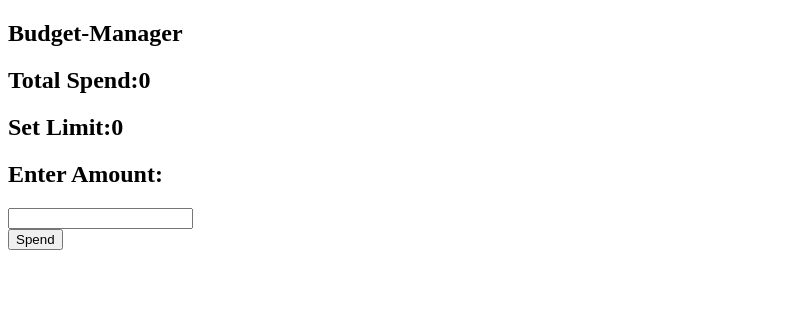
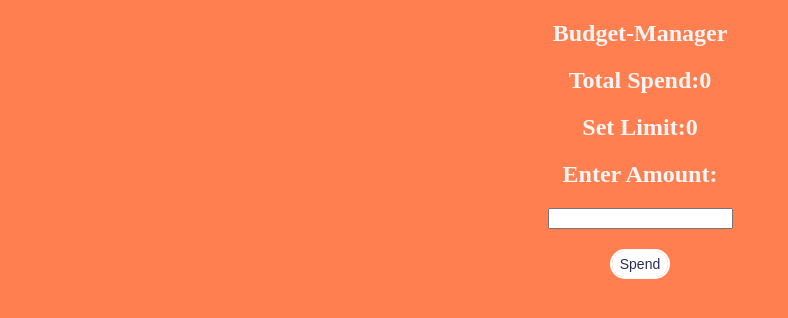
Before and after one commit to maskmanlucifer/Budget-Manager, a browser extension: page index.html in a window 1280 px wide. Shown: the whole page, without its empty margins (0-788 px from the left). Drawn offline with Linux system fonts and the light colour scheme.

Commit message:
added basic css

```diff
--- /dev/null
+++ b/index.css
@@ -0,0 +1,47 @@
+body{
+    background-color:coral;
+    text-align: center;
+    color:whitesmoke;
+}
+.btn{
+
+    border: 2px solid white;
+    background: none;
+    width: 60px;
+    height: 30px;
+    margin-left: 20px;
+    margin-right: 20px;
+    margin-top: 20px;
+    font-size: 14px;
+    cursor: pointer;
+    color: #2a2b59;
+    transition: 0.6s;
+    position: relative;
+    overflow: hidden;
+    border-radius: 25px;
+    outline: none;
+  }
+
+  .btn::before
+  {
+    content: "";
+    position: absolute;
+    left: 0;
+    width: 100%;
+    height: 0%;
+    background:white;
+    z-index: -1;
+    transition: 0.8s;
+  }
+  .btn1::before
+  {
+    top: 0;
+    border-radius: 0 0 50% 50%;
+  }
+  .btn1::before
+  {
+    height: 180%;
+  }
+  .btn1:hover::before{
+    height: 0%;
+  }
--- a/index.html
+++ b/index.html
@@ -2,14 +2,21 @@
 <html lang="en">
 <head>
   <title>Budget-Manager</title>
+  <link rel="stylesheet" href="./index.css">
 </head>
 <body>
   <h2>Budget-Manager</h2>
+  <div class="TS">
   <h2>Total Spend:<span id="total">0</span></h2>
+  </div>
+  <div class="SL">
   <h2>Set Limit:<span id="set">0</span></h2>
-  <h2>Enter Amount:</h2>
-  <input type="text" id="amount"><br>
-  <button id="submit">Spend</button>
+  </div>
+  <div class="EA">
+    <h2>Enter Amount:</h2>
+    <input type="text" id="amount"><br>
+  </div>
+  <button id="submit" class="btn btn1">Spend</button>
   <script src="index.js"></script>
 </body>
 </html>
--- /dev/null
+++ b/option.css
@@ -0,0 +1,39 @@
+body{
+    background-color:coral;
+    text-align: center;
+    color:whitesmoke;
+}
+.container {
+    height: 200px;
+    position: relative;
+    border: 3px solid green;
+  }
+
+  .vertical-center {
+    margin: 0;
+    position: absolute;
+    top: 50%;
+    -ms-transform: translateY(-50%);
+    transform: translateY(-50%);
+  }
+  #savelimit
+  {
+      height: 40px;
+      width: 80px;
+      background-color: seashell;
+      position: relative;
+      margin-top: 20px;
+      font-size: 15px;
+      border-color:white;
+  }
+
+  #resettotal
+  {
+    height: 40px;
+    width: 80px;
+    font-size: 15px;
+    background-color: seashell;
+    position: relative;
+    margin-top: 20px;
+    border-color:white;
+  }
```
Also changed, not shown: option.html (+2 -1 lines).
